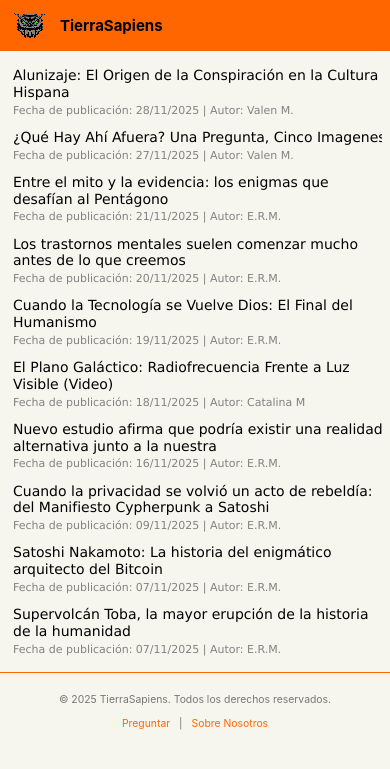
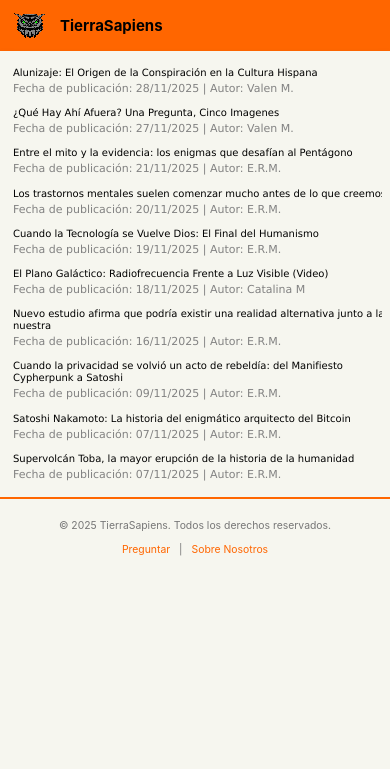
Before and after one commit to TierraSapiens/RealidadAlterna, a Jekyll site: the page built from index.md, in a window 390 px wide. Shown: the top 769 px of the page. Built offline with Jekyll 4.4.1, drawn with Linux system fonts in a browser that asks for light colours.

Commit message:
modificar

```diff
--- a/assets/css/style.css
+++ b/assets/css/style.css
@@ -215,24 +215,12 @@ footer {
         width: 100% !important;
         margin-top: 0 !important;
         margin-bottom: 1px !important;   /*ESPACIO entre TITULO y METADATOS*/
-        font-size: 14px !important;      /*TAMAÑO LETRA*/
+        font-size: 10px !important;      /*TAMAÑO LETRA*/
         font-weight: 500 !important;     /* Peso normal o semi-negrita*/
         color: #000000 !important;     /* Color negro para el título*/
         letter-spacing: normal !important; /*Quitamos el espaciado negativo*/
         line-height: 1.2 !important;     /*Interlineado más compacto*/
     }
-
-/*FALTA: El dominio entre paréntesis */
-    /* Si en el HTML tengo el dominio (ej: (github.com)) dentro de un <span>
-       dentro del título, puedo añadir una regla para que se vea gris y más pequeño.
-       Ejemplo hipotético:*/
-    /*
-    .post-title span.domain-source {
-        color: #828282 !important;
-        font-size: 0.85em !important;
-        font-weight: normal !important;
-    }
-    */
 
 /* Reset de listas */
     .post-list {
@@ -259,10 +247,9 @@ footer {
         line-height: 1.2 !important;
     }
 
-    /*Estilos para el Pie de Página (Footer)*/
+/*Estilos para el Pie de Página (Footer)*/
 footer {
-    /*max-width: 1130px; /* Limita el ancho del fondo gris oscuro */
-    border-top: 1px solid #ff6600 !important;
+    border-top: 2px solid #ff6600 !important;
     margin: 0px auto 0 auto;     /* Centra el footer */
     padding: 10px 0px;           /*TAMAÑO COLOR*/
     background-color:#f6f6ef;  /*fondo color*/
```
